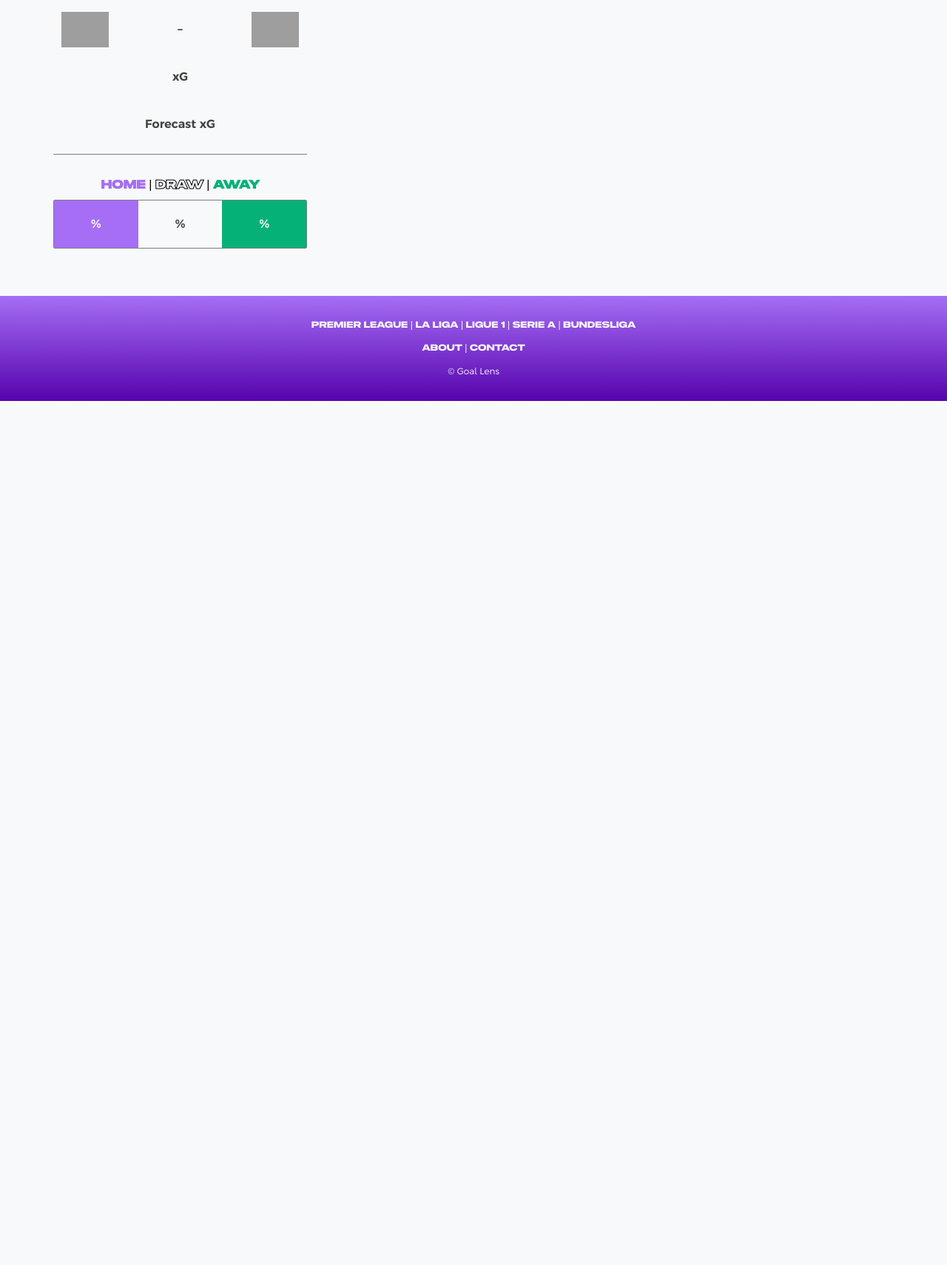
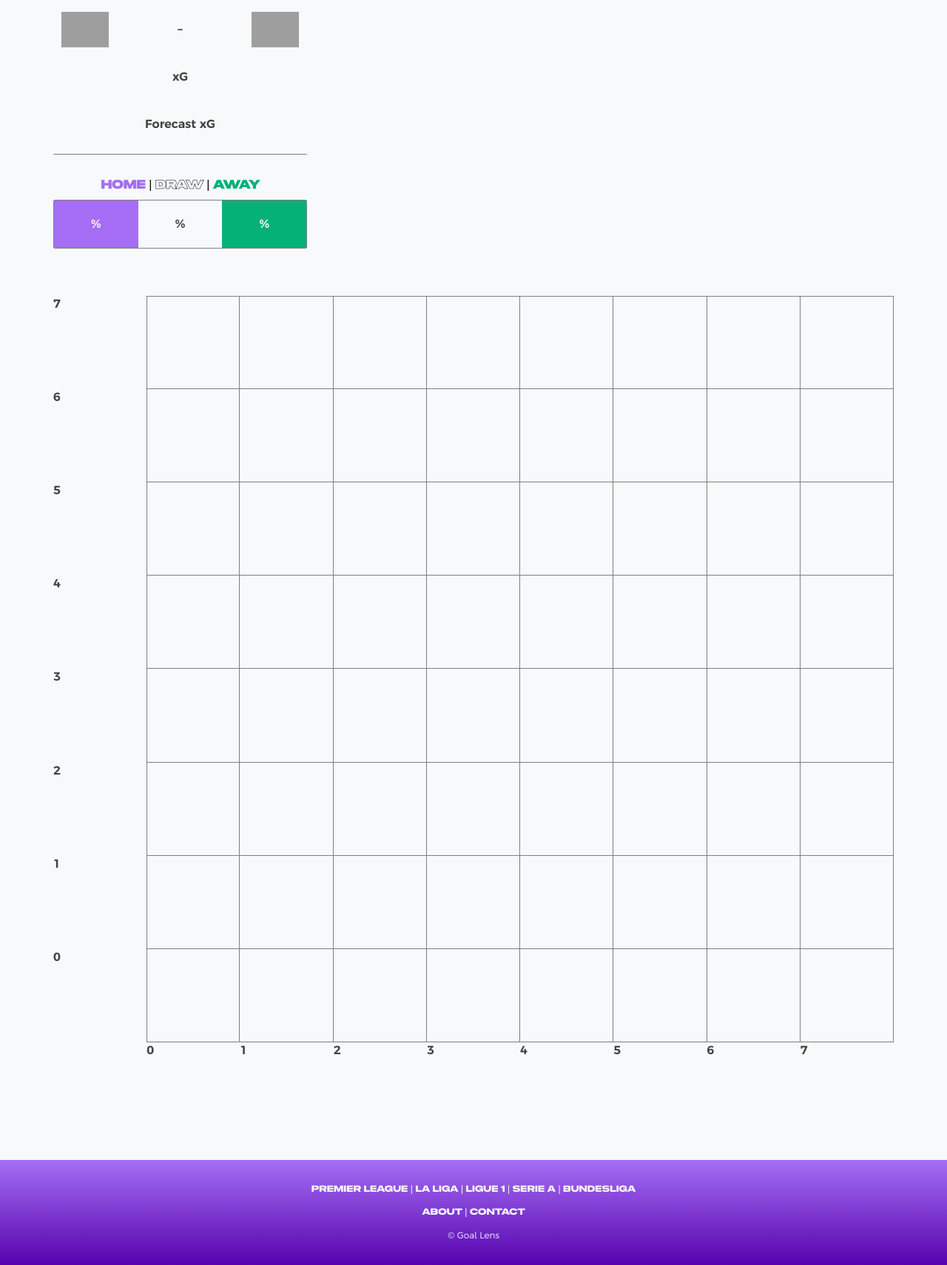
Before and after one commit to juancoquet/goallens, a Django app: template templates/prediction_detail.html in a window 1280 px wide. Shown: the part 179-1889 px from the top of the page at 74% size. Before the commit the page ends 721 px from the top, so only its background shows below. Run offline with Django 4.2, Linux system fonts and the light colour scheme; the template is opened without the code that fills it, so the values that code supplies are empty; grey boxes are pictures that could not be loaded.

Commit message:
implement basic goal matrix layout

```diff
--- a/static/css/prediction_detail.css
+++ b/static/css/prediction_detail.css
@@ -42,6 +42,9 @@
     margin-right: -0.6em;
 }
 
+
+/* win probabilities */
+
 .probs-container {
     max-width: 343px;
 }
@@ -55,7 +58,7 @@
     font-family: 'Radwave', sans-serif;
     color: black;
     -webkit-text-fill-color: var(--bg);
-    -webkit-text-stroke-width: 1px;
+    -webkit-text-stroke-width: 0.5px;
     -webkit-text-stroke-color: black;
 }
 
@@ -96,3 +99,26 @@
 .bar__segment--away>.prob {
     color: var(--bg);
 }
+
+
+/* goal matrix */
+
+.matrix {
+    display: grid;
+    grid-template-rows: repeat(9, 1fr);
+    grid-template-columns: repeat(9, 1fr);
+    aspect-ratio: 1 / 1;
+}
+
+.cell {
+    border-right: 1px solid var(--dark-grey);
+    border-bottom: 1px solid var(--dark-grey);
+}
+
+.cell--left {
+    border-left: 1px solid var(--dark-grey)
+}
+
+.cell--top {
+    border-top: 1px solid var(--dark-grey)
+}
--- a/static/js/home.js
+++ b/static/js/home.js
@@ -10,7 +10,7 @@
         margin = 16
     }
     heroHeading.style.margin = `${margin}px 0`;
-    heroText.style.margin = `${marginBig}px 0`;
+    heroText.style.margin = `${margin}px 0`;
     console.log(margin)
 }
 
--- a/templates/home.html
+++ b/templates/home.html
@@ -17,7 +17,7 @@
     <h1>Five seasons of <span class="heading-accent">data</span></h1>
     <div class="content-container">
       <div class="text-container">
-        <p>Goal Lens uses data from 2017 onwards, for all top-flight matches in england, spain, france, italy and germany.</p>
+        <p>Goal Lens uses data from 2017 onwards, for all top-flight matches in England, Spain, France, Italy and Germany.</p>
         <p>That's more than 9,000 fixtures which the model uses to learn from.</p>
       </div>
       <img class="graphic" src="{% static 'images/graphics/data.svg' %}" alt="laptop sorting data">
--- a/templates/prediction_detail.html
+++ b/templates/prediction_detail.html
@@ -22,6 +22,7 @@
   <p class="fxG stats__item">Forecast xG</p>
   <p class="fxG stats__item">{{ prediction.forecast_axG }}</p>
 </section>
+
 <section class="win-probs">
   <div class="container--col probs-container">
     <h3><span class="text--prpl">Home</span> | <span class="text--outline">Draw</span> | <span class="text--green">Away</span></h3>
@@ -38,4 +39,125 @@
     </div>
   </div>
 </section>
+
+<section class="goal-matrix">
+  <div class="matrix">
+    <div class="label"><p>7</p></div>
+    <div class="cell cell--left cell--top" id="0-7"></div>
+    <div class="cell cell--top" id="1-7"></div>
+    <div class="cell cell--top" id="2-7"></div>
+    <div class="cell cell--top" id="3-7"></div>
+    <div class="cell cell--top" id="4-7"></div>
+    <div class="cell cell--top" id="5-7"></div>
+    <div class="cell cell--top" id="6-7"></div>
+    <div class="cell cell--top" id="7-7"></div>
+
+    <div class="label"><p>6</p></div>
+    <div class="cell cell--left" id="0-6"></div>
+    <div class="cell" id="1-6"></div>
+    <div class="cell" id="2-6"></div>
+    <div class="cell" id="3-6"></div>
+    <div class="cell" id="4-6"></div>
+    <div class="cell" id="5-6"></div>
+    <div class="cell" id="6-6"></div>
+    <div class="cell" id="7-6"></div>
+
+    <div class="label"><p>5</p></div>
+    <div class="cell cell--left" id="0-5"></div>
+    <div class="cell" id="1-5"></div>
+    <div class="cell" id="2-5"></div>
+    <div class="cell" id="3-5"></div>
+    <div class="cell" id="4-5"></div>
+    <div class="cell" id="5-5"></div>
+    <div class="cell" id="6-5"></div>
+    <div class="cell" id="7-5"></div>
+
+    <div class="label">
+      <p>4</p>
+    </div>
+    <div class="cell cell--left" id="0-4"></div>
+    <div class="cell" id="1-4"></div>
+    <div class="cell" id="2-4"></div>
+    <div class="cell" id="3-4"></div>
+    <div class="cell" id="4-4"></div>
+    <div class="cell" id="5-4"></div>
+    <div class="cell" id="6-4"></div>
+    <div class="cell" id="7-4"></div>
+
+    <div class="label">
+      <p>3</p>
+    </div>
+    <div class="cell cell--left" id="0-3"></div>
+    <div class="cell" id="1-3"></div>
+    <div class="cell" id="2-3"></div>
+    <div class="cell" id="3-3"></div>
+    <div class="cell" id="4-3"></div>
+    <div class="cell" id="5-3"></div>
+    <div class="cell" id="6-3"></div>
+    <div class="cell" id="7-3"></div>
+
+    <div class="label">
+      <p>2</p>
+    </div>
+    <div class="cell cell--left" id="0-2"></div>
+    <div class="cell" id="1-2"></div>
+    <div class="cell" id="2-2"></div>
+    <div class="cell" id="3-2"></div>
+    <div class="cell" id="4-2"></div>
+    <div class="cell" id="5-2"></div>
+    <div class="cell" id="6-2"></div>
+    <div class="cell" id="7-2"></div>
+
+    <div class="label">
+      <p>1</p>
+    </div>
+    <div class="cell cell--left" id="0-1"></div>
+    <div class="cell" id="1-1"></div>
+    <div class="cell" id="2-1"></div>
+    <div class="cell" id="3-1"></div>
+    <div class="cell" id="4-1"></div>
+    <div class="cell" id="5-1"></div>
+    <div class="cell" id="6-1"></div>
+    <div class="cell" id="7-1"></div>
+
+    <div class="label">
+      <p>0</p>
+    </div>
+    <div class="cell cell--left" id="0-0"></div>
+    <div class="cell" id="1-0"></div>
+    <div class="cell" id="2-0"></div>
+    <div class="cell" id="3-0"></div>
+    <div class="cell" id="4-0"></div>
+    <div class="cell" id="5-0"></div>
+    <div class="cell" id="6-0"></div>
+    <div class="cell" id="7-0"></div>
+
+    <div class="corner"></div>
+
+    <div class="label">
+      <p>0</p>
+    </div>
+    <div class="label">
+      <p>1</p>
+    </div>
+    <div class="label">
+      <p>2</p>
+    </div>
+    <div class="label">
+      <p>3</p>
+    </div>
+    <div class="label">
+      <p>4</p>
+    </div>
+    <div class="label">
+      <p>5</p>
+    </div>
+    <div class="label">
+      <p>6</p>
+    </div>
+    <div class="label">
+      <p>7</p>
+    </div>
+  </div>
+</section>
 {% endblock content %}
```
Also changed, not shown: scripts/sandbox.py (+3 -34 lines).
